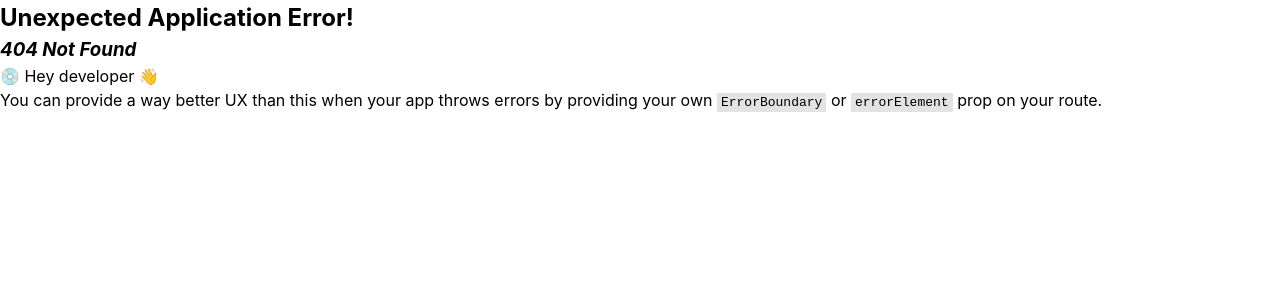
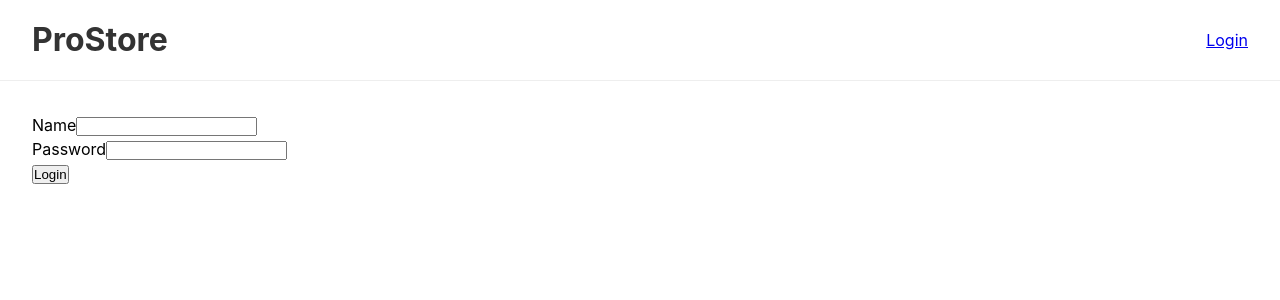
Before and after one commit to manuelbento19/frontend-clean-arch, a React (Vite) app: page /login in a window 1280 px wide. Before the commit this address had no page. Shown: the top 300 px of the page. Built offline with nearby package versions, Linux system fonts and the light colour scheme.

Commit message:
feat: header

```diff
--- /dev/null
+++ b/src/ui/components/header/index.tsx
@@ -0,0 +1,13 @@
+import { Link } from 'react-router-dom'
+import style from './style.module.css';
+
+export function Header() {
+  return (
+    <header className={style.header}>
+        <Link to={"/"} className='logo'>
+          <h1>ProStore</h1>
+        </Link>
+        <Link to="/login">Login</Link>
+    </header>
+  )
+}
--- /dev/null
+++ b/src/ui/components/header/style.module.css
@@ -0,0 +1,16 @@
+.header{
+    position: sticky;
+    top: 0;
+    background-color: #fff;
+    border: 0 solid #eee;
+    border-bottom-width: 1px;
+    padding: 1rem 2rem;
+    display: flex;
+    justify-content: space-between;
+    align-items: center;
+
+    a:first-child{
+        text-decoration: none;
+        color: #333;
+    }
+}
--- a/src/ui/components/productList.tsx
+++ b/src/ui/components/productList/index.tsx
@@ -1,4 +1,4 @@
-import styles from './productList.module.css'
+import styles from './style.module.css'
 
 export function ProductList() {
   return (
--- /dev/null
+++ b/src/ui/layout/index.tsx
@@ -0,0 +1,14 @@
+import { Outlet } from "react-router-dom";
+import { Header } from "../components/header";
+import style from './style.module.css';
+
+export default function Layout() {
+  return (
+    <main className={style.layout}>
+        <Header/>
+        <section>
+            <Outlet/>
+        </section>
+    </main>
+  )
+}
--- /dev/null
+++ b/src/ui/layout/style.module.css
@@ -0,0 +1,8 @@
+.layout{
+    display: flex;
+    flex-direction: column;
+
+    & > section {
+        padding: 2rem;
+    }
+}
--- a/src/ui/pages/home.module.css
+++ /dev/null
@@ -1,17 +0,0 @@
-.main{
-    display: flex;
-    flex-direction: column;
-
-    & header:first-child{
-        position: sticky;
-        top: 0;
-        background-color: #fff;
-        border: 0 solid #eee;
-        border-bottom-width: 1px;
-        padding: 1rem 2rem;
-        display: flex;
-        justify-content: space-between;
-        align-items: center;
-    }
-
-}
--- a/src/ui/pages/home.tsx
+++ /dev/null
@@ -1,15 +0,0 @@
-import { Link } from 'react-router-dom';
-import styles from './home.module.css';
-import { ProductList } from '../components/productList';
-
-export default function Home() {
-  return (
-    <main className={styles.main}>
-      <header>
-        <h1>ProStore</h1>
-        <Link to="/login">Login</Link>
-      </header>
-      <ProductList/>
-    </main>
-  )
-}
--- /dev/null
+++ b/src/ui/pages/home/index.tsx
@@ -0,0 +1,9 @@
+import { ProductList } from '../../components/productList';
+
+export default function Home() {
+  return (
+    <main>
+      <ProductList/>
+    </main>
+  )
+}
--- /dev/null
+++ b/src/ui/pages/login/index.tsx
@@ -0,0 +1,18 @@
+
+export default function Login() {
+  return (
+    <main>
+        <form>
+            <div>
+                <label htmlFor="name">Name</label>
+                <input type="text" id="name" />
+            </div>
+            <div>
+                <label htmlFor="password">Password</label>
+                <input type="password" id="password" />
+            </div>
+            <button>Login</button>
+        </form>
+    </main>
+  )
+}
```
Also changed, not shown: src/ui/routes.tsx (+13 -2 lines), src/ui/components/productList/style.module.css (renamed from src/ui/components/productList.module.css).
